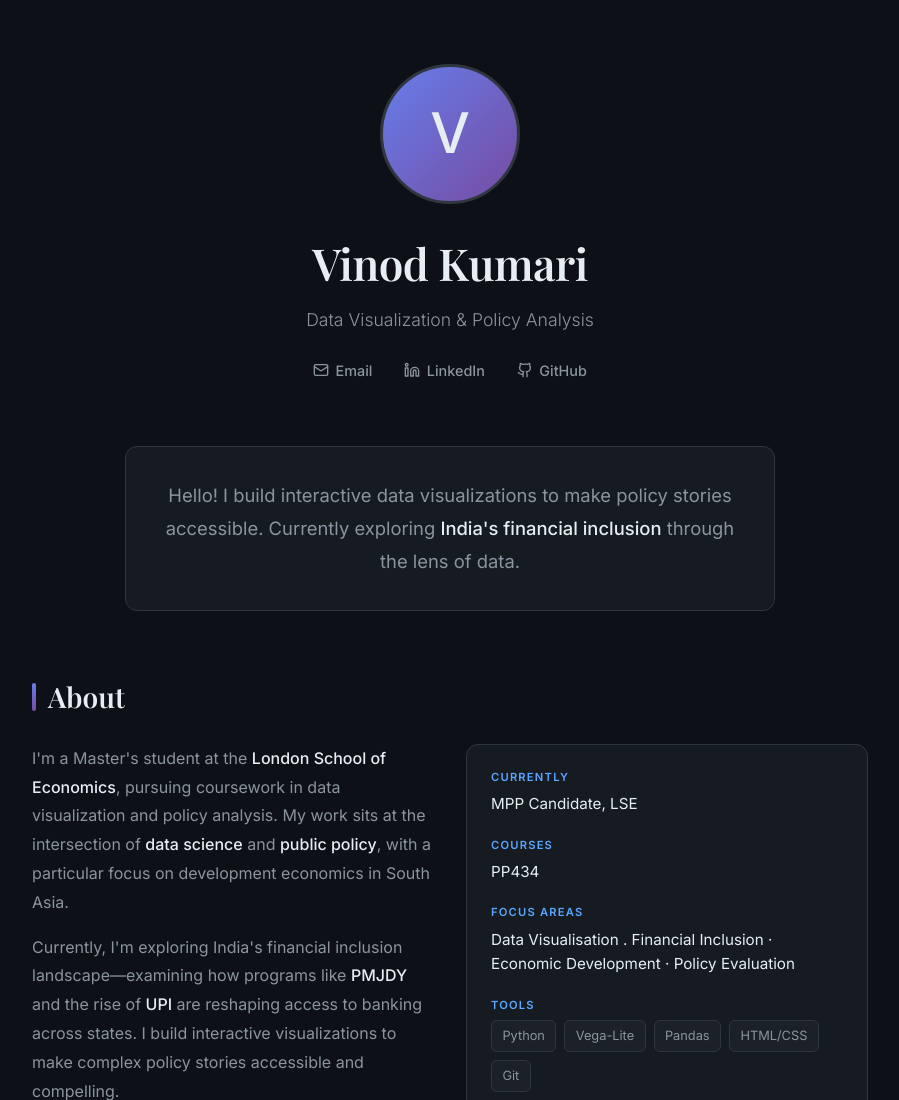
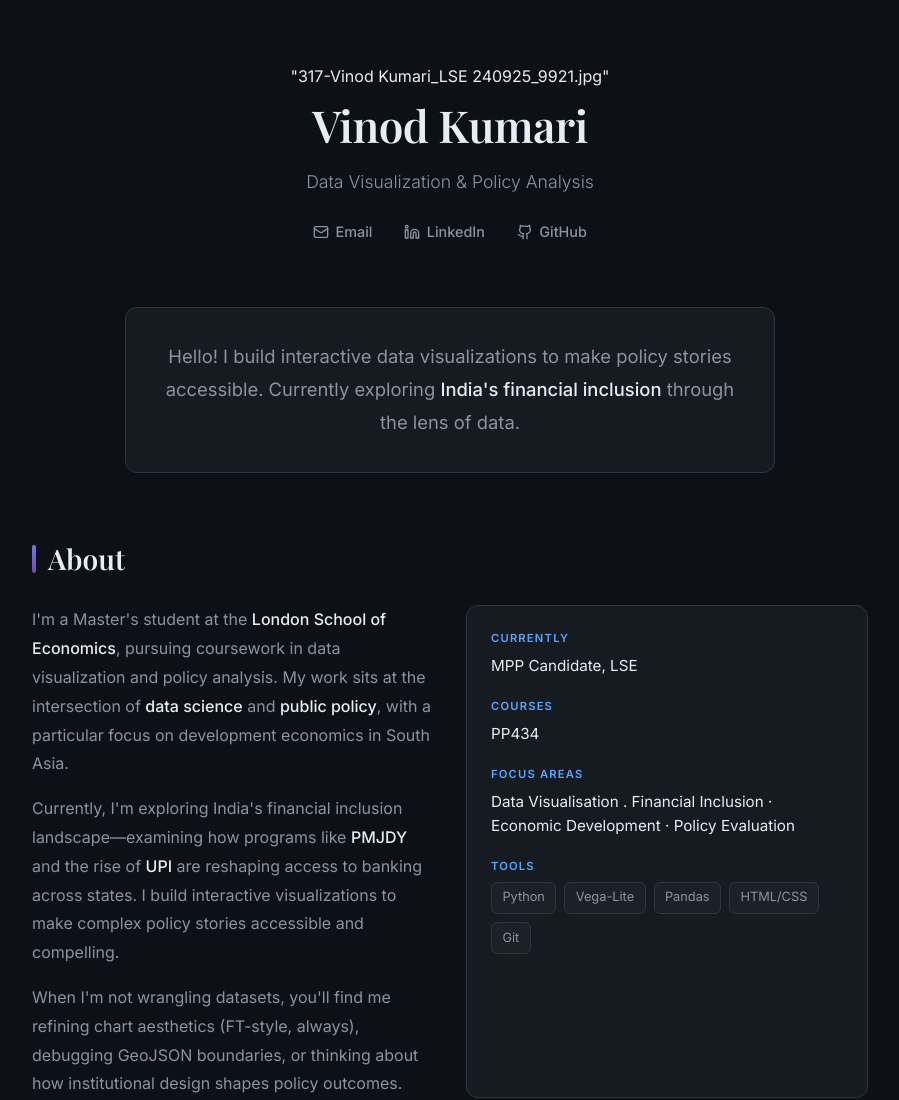
Before and after one commit to vkumarilse/vkumarilse.github.io, a plain HTML site: page index.html in a window 1280 px wide. Shown: the top 1100 px of the page, without its empty margins (190-1089 px from the left). Drawn offline with nearby package versions, Linux system fonts and the light colour scheme.

Commit message:
Update index.html

```diff
--- a/index.html
+++ b/index.html
@@ -377,7 +377,7 @@
     <div class="container">
         <!-- Header -->
         <header class="header">
-            <div class="profile-img">V</div>
+            <div class=>"317-Vinod Kumari_LSE 240925_9921.jpg"</div>
             <h1 class="name">Vinod Kumari</h1>
             <p class="tagline">Data Visualization & Policy Analysis</p>
             <nav class="nav-links">
```
